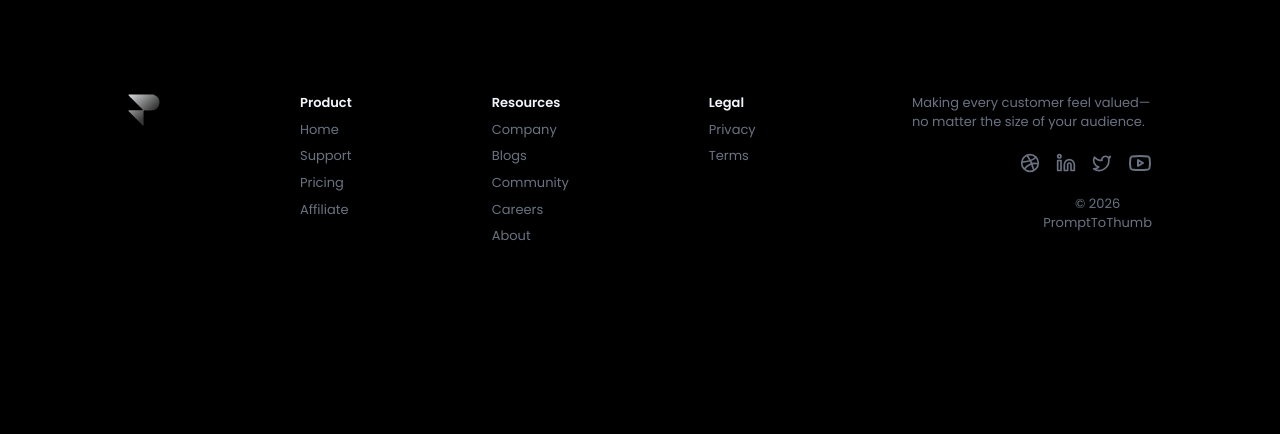
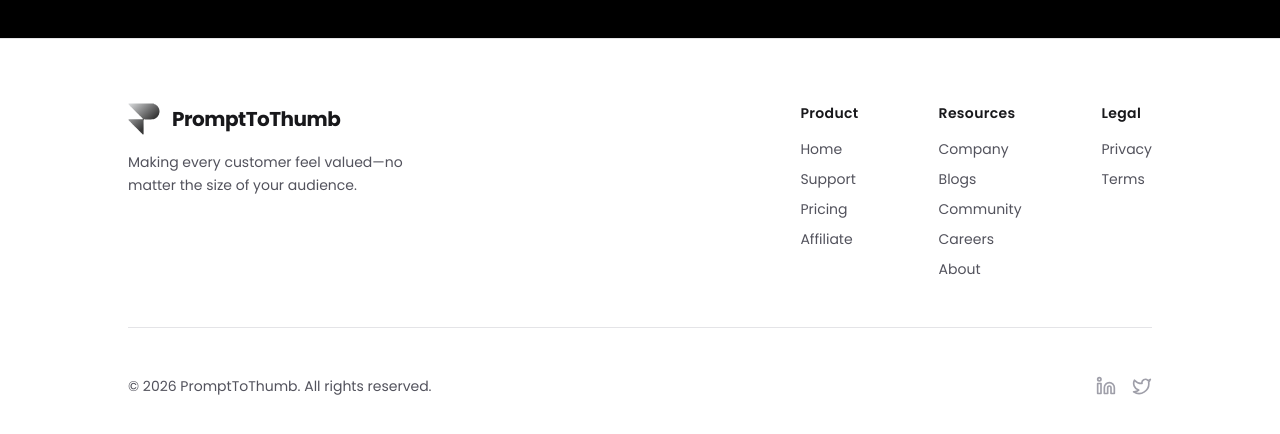
Before and after one commit to Jatin-saini-developer/Thumbnail-Generator, a React (Vite) app in the folder FrontEnd/: page /Generate in a window 1280 px wide. Shown: the part 1059-1493 px from the top of the page. Before the commit the page ends 1329 px from the top, so only its background shows below. Built offline with nearby package versions, Linux system fonts and the light colour scheme; no server answers.

Commit message:
Built Download Thumbnail Feature

```diff
--- a/FrontEnd/src/components/Footer.tsx
+++ b/FrontEnd/src/components/Footer.tsx
@@ -1,28 +1,64 @@
 import { footerData } from "../data/footer";
-import { DribbbleIcon, LinkedinIcon, TwitterIcon, YoutubeIcon } from "lucide-react";
+import { LinkedinIcon, TwitterIcon } from "lucide-react";
 import { motion } from "motion/react";
 import type { IFooterLink } from "../types";
 import { Link } from "react-router-dom";
 
 export default function Footer() {
+    const currentYear = new Date().getFullYear();
+
     return (
-        <footer className="flex flex-wrap justify-center md:justify-between overflow-hidden gap-10 md:gap-20 mt-40 py-6 px-6 md:px-16 lg:px-24 xl:px-32 text-[13px] text-gray-500">
-            <motion.div className="flex flex-wrap items-start gap-10 md:gap-35"
-                initial={{ x: -150, opacity: 0 }}
-                whileInView={{ x: 0, opacity: 1 }}
+        <footer className="w-full mt-32 border-t border-zinc-200 dark:border-zinc-800/50 bg-white dark:bg-zinc-950 text-zinc-600 dark:text-zinc-400">
+            <div className="max-w-7xl mx-auto px-6 md:px-16 lg:px-24 xl:px-32 py-12 md:py-16 flex flex-col gap-12">
+
+                {/* Top Section: Brand & Navigation */}
+                <div className="flex flex-col md:flex-row justify-between gap-12 md:gap-8">
+
+                    {/* Brand & Tagline */}
+                    <motion.div
+                        className="flex flex-col gap-4 max-w-xs"
+                        initial={{ y: 20, opacity: 0 }}
+                        whileInView={{ y: 0, opacity: 1 }}
                         viewport={{ once: true }}
-                transition={{ type: "spring", stiffness: 280, damping: 70, mass: 1 }}
+                        transition={{ duration: 0.5 }}
                     >
-                <a href="https://prebuiltui.com?utm_source=pixels">
-                    <img className="size-8 aspect-square" src="/assets/footer-logo.svg" alt="footer logo" width={32} height={32} />
-                </a>
+                        <Link to="/" className="flex items-center gap-3">
+                            <img
+                                src="/assets/footer-logo.svg"
+                                alt="PromptToThumb logo"
+                                className="size-8"
+                                width={32}
+                                height={32}
+                            />
+                            <span className="text-zinc-900 dark:text-zinc-100 font-bold text-xl tracking-tight">
+                                PromptToThumb
+                            </span>
+                        </Link>
+                        <p className="text-sm leading-relaxed">
+                            Making every customer feel valued—no matter the size of your audience.
+                        </p>
+                    </motion.div>
+
+                    {/* Links Grid */}
+                    <motion.div
+                        className="flex flex-wrap gap-12 md:gap-20"
+                        initial={{ y: 20, opacity: 0 }}
+                        whileInView={{ y: 0, opacity: 1 }}
+                        viewport={{ once: true }}
+                        transition={{ duration: 0.5, delay: 0.1 }}
+                    >
                         {footerData.map((section, index) => (
-                    <div key={index}>
-                        <p className="text-slate-100 font-semibold">{section.title}</p>
-                        <ul className="mt-2 space-y-2">
-                            {section.links.map((link: IFooterLink, index: number) => (
-                                <li key={index}>
-                                    <Link to={link.href} className="hover:text-pink-600 transition">
+                            <div key={index} className="flex flex-col gap-4">
+                                <h4 className="text-zinc-900 dark:text-zinc-100 font-semibold tracking-wide text-sm">
+                                    {section.title}
+                                </h4>
+                                <ul className="flex flex-col gap-2.5">
+                                    {section.links.map((link: IFooterLink, idx: number) => (
+                                        <li key={idx}>
+                                            <Link
+                                                to={link.href}
+                                                className="text-sm hover:text-pink-600 dark:hover:text-pink-500 transition-colors duration-200"
+                                            >
                                                 {link.name}
                                             </Link>
                                         </li>
@@ -31,29 +67,42 @@ export default function Footer() {
                             </div>
                         ))}
                     </motion.div>
-            <motion.div className="flex flex-col max-md:items-center max-md:text-center gap-2 items-end"
-                initial={{ x: 150, opacity: 0 }}
-                whileInView={{ x: 0, opacity: 1 }}
+                </div>
+
+                {/* Divider */}
+                <div className="w-full h-px bg-zinc-200 dark:bg-zinc-800/50" />
+
+                {/* Bottom Section: Copyright & Socials */}
+                <motion.div
+                    className="flex flex-col-reverse md:flex-row justify-between items-center gap-6 text-sm"
+                    initial={{ opacity: 0 }}
+                    whileInView={{ opacity: 1 }}
                     viewport={{ once: true }}
-                transition={{ type: "spring", stiffness: 280, damping: 70, mass: 1 }}
+                    transition={{ duration: 0.5, delay: 0.2 }}
                 >
-                <p className="max-w-60">Making every customer feel valued—no matter the size of your audience.</p>
-                <div className="flex items-center gap-4 mt-3">
-                    <a href="https://dribbble.com/prebuiltui" target="_blank" rel="noreferrer">
-                        <DribbbleIcon className="size-5 hover:text-pink-500" />
-                    </a>
-                    <a href="https://www.linkedin.com/company/prebuiltui" target="_blank" rel="noreferrer">
-                        <LinkedinIcon className="size-5 hover:text-pink-500" />
-                    </a>
-                    <a href="https://x.com/prebuiltui" target="_blank" rel="noreferrer">
-                        <TwitterIcon className="size-5 hover:text-pink-500" />
-                    </a>
-                    <a href="https://www.youtube.com/@prebuiltui" target="_blank" rel="noreferrer">
-                        <YoutubeIcon className="size-6 hover:text-pink-500" />
-                    </a>
+                    <p>&copy; {currentYear} PromptToThumb. All rights reserved.</p>
+
+                    <div className="flex items-center gap-4">
+                        <SocialLink href="https://www.linkedin.com/in/jatin-saini-578693318/" icon={<LinkedinIcon className="size-5" />} />
+                        <SocialLink href="#" icon={<TwitterIcon className="size-5" />} />
                     </div>
-                <p className="mt-3 text-center">&copy; {new Date().getFullYear()} <h1>PromptToThumb</h1></p>
                 </motion.div>
+
+            </div>
         </footer>
     );
 }
+
+// Helper component to keep social icons clean and uniform
+function SocialLink({ href, icon }: { href: string; icon: React.ReactNode }) {
+    return (
+        <a
+            href={href}
+            target="_blank"
+            rel="noreferrer"
+            className="text-zinc-400 hover:text-pink-600 dark:hover:text-pink-500 hover:-translate-y-0.5 transition-all duration-200"
+        >
+            {icon}
+        </a>
+    );
+}
--- a/FrontEnd/src/pages/GeneratePage.tsx
+++ b/FrontEnd/src/pages/GeneratePage.tsx
@@ -53,6 +53,7 @@ const GeneratePage = () => {
   const [previewStatus, setPreviewStatus] = useState<PreviewStatus>("idle");
   const [generatedImage, setGeneratedImage] = useState<string | null>(null);
   const [statusMessage, setStatusMessage] = useState("");
+  const [isDownloading, setIsDownloading] = useState(false);
 
   const API_BASE_URL = import.meta.env.VITE_API_URL || "https://thumbnail-generator-hdh4.onrender.com";
   const options = ["16:9", "1:1", "9:16"];
@@ -101,6 +102,26 @@ const GeneratePage = () => {
       }
       setPreviewStatus("error");
       setStatusMessage(message);
+    }
+  };
+
+  const handleDownload = async () => {
+    if (!generatedImage || isDownloading) return;
+
+    try {
+      setIsDownloading(true);
+      const response = await fetch(generatedImage);
+      const blob = await response.blob();
+      const blobUrl = window.URL.createObjectURL(blob);
+      const anchor = document.createElement("a");
+      anchor.href = blobUrl;
+      anchor.download = `thumbnail-${Date.now()}.png`;
+      document.body.appendChild(anchor);
+      anchor.click();
+      anchor.remove();
+      window.URL.revokeObjectURL(blobUrl);
+    } finally {
+      setIsDownloading(false);
     }
   };
 
@@ -334,11 +355,23 @@ const GeneratePage = () => {
 
             {previewStatus === "success" && generatedImage && (
               <div className="relative z-10 w-full h-full flex flex-col gap-3 items-center justify-center">
-                <img
-                  src={generatedImage}
-                  alt="Generated thumbnail"
-                  className="max-h-[78vh] w-full rounded-xl border border-white/10 object-contain bg-black/30"
-                />
+                <div className="group relative w-full">
+                  <img
+                    src={generatedImage}
+                    alt="Generated thumbnail"
+                    className="max-h-[78vh] w-full rounded-xl border border-white/10 object-contain bg-black/30"
+                  />
+                  <div className="pointer-events-none absolute inset-0 flex items-center justify-center rounded-xl bg-black/45 opacity-0 transition-opacity duration-200 group-hover:opacity-100">
+                    <button
+                      type="button"
+                      onClick={handleDownload}
+                      disabled={isDownloading}
+                      className="pointer-events-auto rounded-lg border border-white/20 bg-white/90 px-4 py-2 text-sm font-semibold text-black transition hover:bg-white disabled:cursor-not-allowed disabled:opacity-70"
+                    >
+                      {isDownloading ? "Downloading..." : "Download"}
+                    </button>
+                  </div>
+                </div>
                 <p className="text-sm text-emerald-300">{statusMessage}</p>
               </div>
             )}
--- a/FrontEnd/src/pages/MyGeneration.tsx
+++ b/FrontEnd/src/pages/MyGeneration.tsx
@@ -63,7 +63,7 @@ const MyGeneration = () => {
   }
 
   return (
-    <div className="grid grid-cols-1 mt-11 mt sm:grid-cols-2 md:grid-cols-3 gap-6 p-4">
+    <div className="grid grid-cols-1 mt-18 min-h-screen sm:grid-cols-2 md:grid-cols-3 gap-6 p-4">
       {thumbnail.map((item) => (
         <div
           key={item._id}
```
Lines whose indentation alone changed are shown as unchanged.
